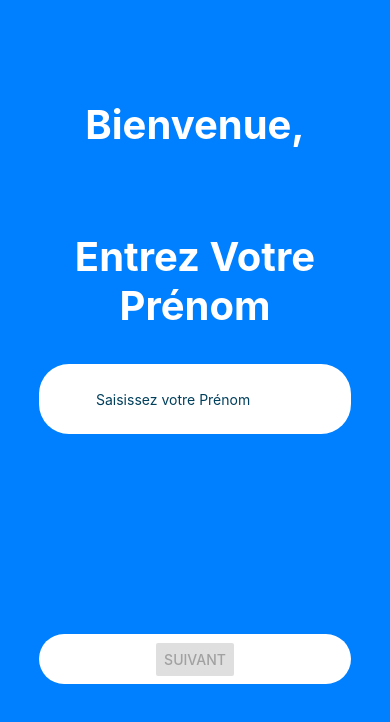
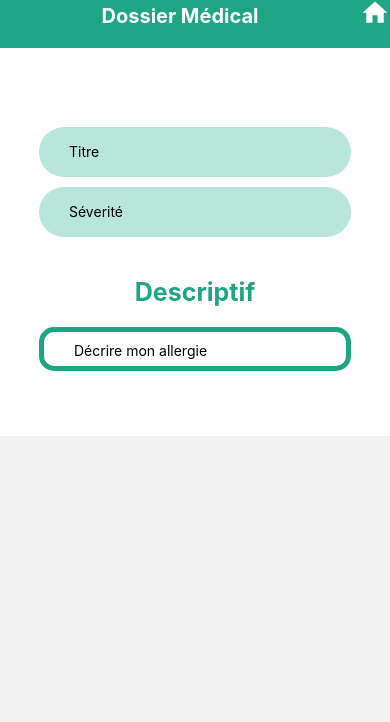
Before and after one commit to capucine-bois/PLD-SMART, a React Native app in the folder PLD-SMARTT/: screen /DosMedAllergiesAj in a window 390 px wide. Shown: the top 722 px of the page. Built offline with nearby package versions, Linux system fonts and the light colour scheme.

Commit message:
started to do add allergy

```diff
--- a/PLD-SMARTT/App.js
+++ b/PLD-SMARTT/App.js
@@ -10,6 +10,7 @@ import DossierMedical from './DossierMedical/dossierMedical';
 import RDV from './RDV/RDV'
 import RDV2 from './RDV/RDV2'
 import DosMedAllergies from './DossierMedical/dosMedAllergies'
+import DosMedAllergiesAj from './DossierMedical/dosMedAllergiesAj'
 import React, {useEffect} from "react"
 
 import { NavigationContainer } from '@react-navigation/native';
@@ -50,6 +51,7 @@ export default function App() {
         <Stack.Screen name="RDV" component={RDV}   />
         <Stack.Screen name="RDV2" component={RDV2}   />
         <Stack.Screen name="DosMedAllergies" component={DosMedAllergies}   />
+        <Stack.Screen name="DosMedAllergiesAj" component={DosMedAllergiesAj}   />
 
       </Stack.Navigator>
 
--- a/PLD-SMARTT/DossierMedical/dosMedAllergies.js
+++ b/PLD-SMARTT/DossierMedical/dosMedAllergies.js
@@ -49,7 +49,7 @@ function DosMedAllergies({navigation}) {
             </ScrollView>
 
             <View style={{height:"15%"}}>
-                <Bouton styleButton={styles.nouvelleAllergieBtn} styleText={styles.text} onPress={() =>  navigation.navigate('BlocNotes2', {
+                <Bouton styleButton={styles.nouvelleAllergieBtn} styleText={styles.text} onPress={() =>  navigation.navigate('DosMedAllergiesAj', {
                 })} text="Ajouter une allergie" icone="plus" styleIcone ={styles.iconDossier}/>
             </View>
         </View>
@@ -123,4 +123,5 @@ const styles = StyleSheet.create({
         color: "#1EA584",
         textAlign:"center"
     },
+
 })
--- /dev/null
+++ b/PLD-SMARTT/DossierMedical/dosMedAllergiesAj.js
@@ -0,0 +1,144 @@
+import {React,useState} from 'react';
+import {StyleSheet, Text, ScrollView, View, TouchableOpacity, TextInput} from 'react-native';
+import MaterialCommunityIcons from 'react-native-vector-icons/MaterialCommunityIcons';
+import {StatusBar} from "expo-status-bar";
+
+function DosMedAllergiesAj({navigation}) {
+    const prenom = "Gérard"
+    const nom = "Dupont".toUpperCase()
+    const[titre,setTitre]=useState('');
+    const[severite,setSeverite]=useState('');
+    const[note,setNote]=useState('');
+
+    const[ajouterModifier,setAjouterModifier]=useState('Ajouter');
+    const [bouton, setBouton] = useState(false);
+    return(
+        <View style={styles.container}>
+            <View style={styles.headerBtn}>
+                <Text style={styles.text2}>
+                    Dossier Médical
+                </Text>
+                <TouchableOpacity>
+                    <MaterialCommunityIcons style= {{marginRight:"5%"}} name='home' color="#fff" size={30} onPress={() =>  navigation.navigate('Accueil', {
+                        prenom: prenom,
+                        nom: nom,
+                    })}/>
+                </TouchableOpacity>
+            </View>
+            <View style = {styles.titre}>
+                <Text style={styles.text}>
+                    Nouvelle allergie
+                </Text>
+            </View>
+            <View style={styles.inputView}>
+                <StatusBar style="auto" />
+                <TextInput
+                    style={styles.TextInput}
+                    placeholder="Titre"
+                    placeholderTextColor="#000"
+                    onChangeText={(titre) => setTitre(titre)}
+                />
+            </View>
+
+            <View style={styles.inputView}>
+                <TextInput
+                    style={styles.TextInput}
+                    placeholder="Séverité"
+                    placeholderTextColor="#000"
+                    onChangeText={(severite) => setSeverite(severite)}
+                />
+
+            </View>
+            <Text style={{textAlign:'center',marginTop:40, color:"#1EA584",fontSize: 25, fontWeight: 'bold'}}>
+                Descriptif
+            </Text>
+            <ScrollView style={{marginTop:20,textAlign:'left',width: "80%",height:"40%",borderWidth: 5,borderColor:"#1EA584",borderRadius:15, alignSelf:"center"}}>
+                <TextInput
+                    style={styles.TextInput}
+                    placeholder="Décrire mon allergie"
+                    placeholderTextColor="#000"
+                    onChangeText={(note) => setNote(note)}
+                />
+
+            </ScrollView>
+
+            <View style={{height:"15%"}}>
+
+
+                <TouchableOpacity style={styles.ajoute}  >
+                    <Text style={styles.text}>
+                        Ajouter
+                    </Text>
+                </TouchableOpacity>
+
+                <TouchableOpacity style={styles.annule} onPress={()=>navigation.navigate('DosMedAllergies', {
+                    prenom: prenom,
+                    nom: nom,
+                })}>
+                    <Text style={styles.text}>
+                        Annuler
+                    </Text>
+                </TouchableOpacity>
+
+            </View>
+
+        </View>
+    )
+
+}
+
+export default DosMedAllergiesAj
+
+const styles = StyleSheet.create({
+    text: {
+        fontSize: 25,
+        fontWeight: 'bold',
+        color: "#fff",
+        alignSelf:"center"
+    },
+    iconDossier: {
+        marginRight:"5%"
+    },
+    headerBtn: {
+        width: "100%",
+        height: "11%",
+        display:"flex",
+        flexDirection:"row",
+        alignItems:"flex-end",
+        paddingBottom:20,
+        backgroundColor: "#1EA584"
+
+    },
+    container: {
+        backgroundColor: '#ffffff'
+    },
+    text2: {
+        fontSize: 20,
+        textAlign:"center",
+        fontWeight: 'bold',
+        color: "#fff",
+        flex: 1
+    },
+    TextInput: {
+        height: 40,
+        flex: 1,
+        padding: 10,
+        marginLeft: 20,
+        color: "#000000",
+    },
+    inputView: {
+        alignSelf:"center",
+        marginTop: 10,
+        flexDirection: 'row',
+        backgroundColor: "#B8E6DA",
+        borderRadius: 30,
+        width: "80%",
+        height: 50,
+        alignItems: "center",
+    },
+    titre:{
+        alignSelf:"center",
+        margin:"5%",
+        color:"#000"
+    },
+})
```
